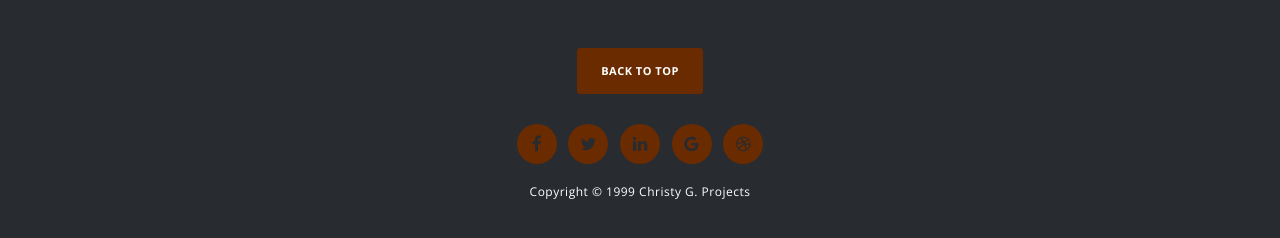
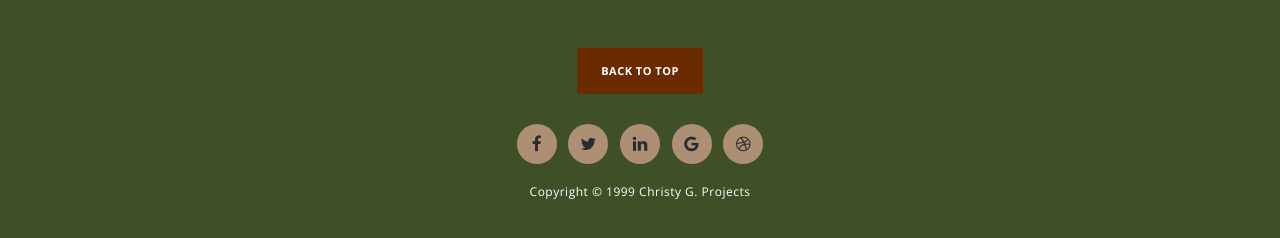
Before and after one commit to christygprojects/christygprojects, a plain HTML site: page index.html in a window 1280 px wide. Shown: the part 4091-4329 px from the top of the page. Drawn offline with nearby package versions, Linux system fonts and the light colour scheme.

Commit message:
updated footer colors

```diff
--- a/css/templatemo-main.css
+++ b/css/templatemo-main.css
@@ -9,6 +9,8 @@ https://templatemo.com/tm-526-vanilla
 /* variables */
 :root{
   --accent-color: #6b2b00;
+  --green-color: #3f5028;
+  --tan-color: rgb(173, 143, 115);
 }
 
 p {
@@ -438,7 +440,7 @@ section {
 
 footer {
   text-align: center;
-  background-color: #282b2f;
+  background-color: var(--green-color);
   padding: 70px 0px;
 }
 
@@ -463,7 +465,7 @@ footer ul li a {
   line-height: 40px;
   text-align: center;
   display: inline-block;
-  background-color: var(--accent-color);
+  background-color: var(--tan-color);
   color: #282b2f;
   border-radius: 50%;
   text-decoration: none;
```
